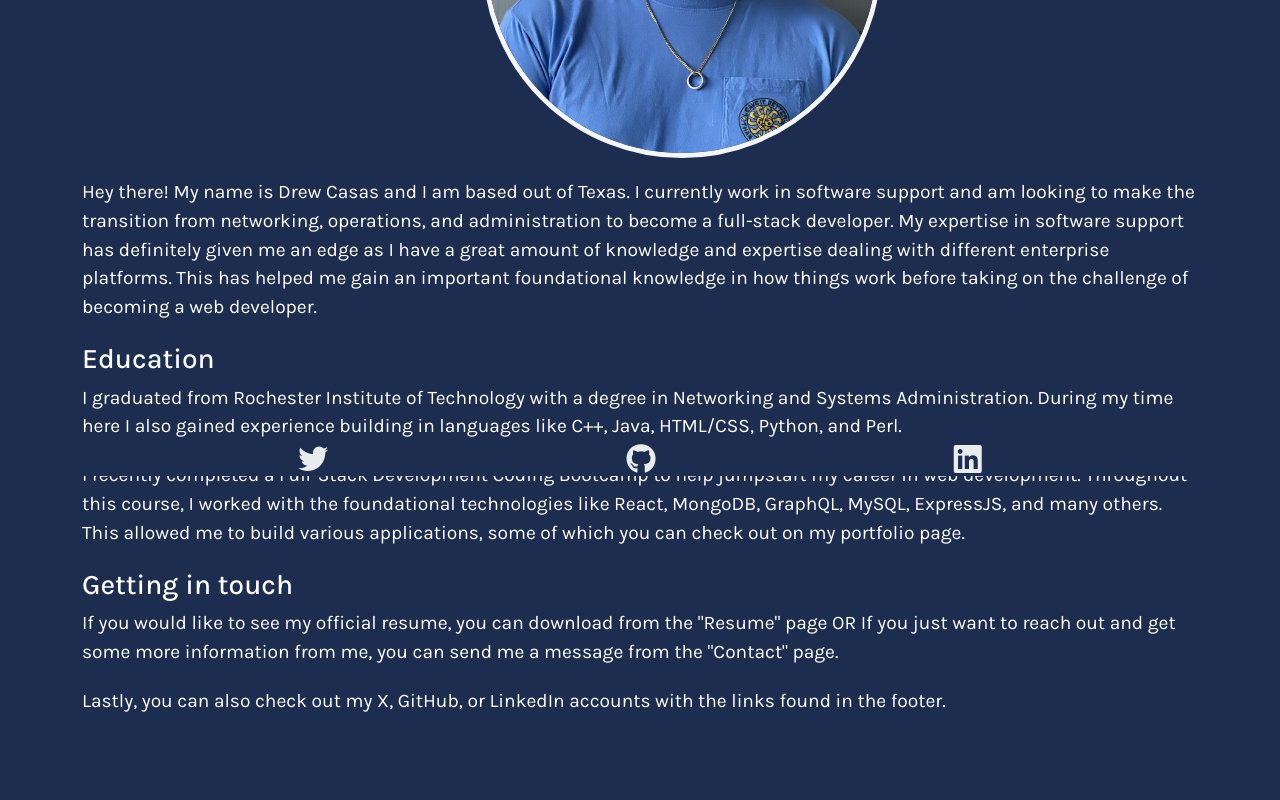
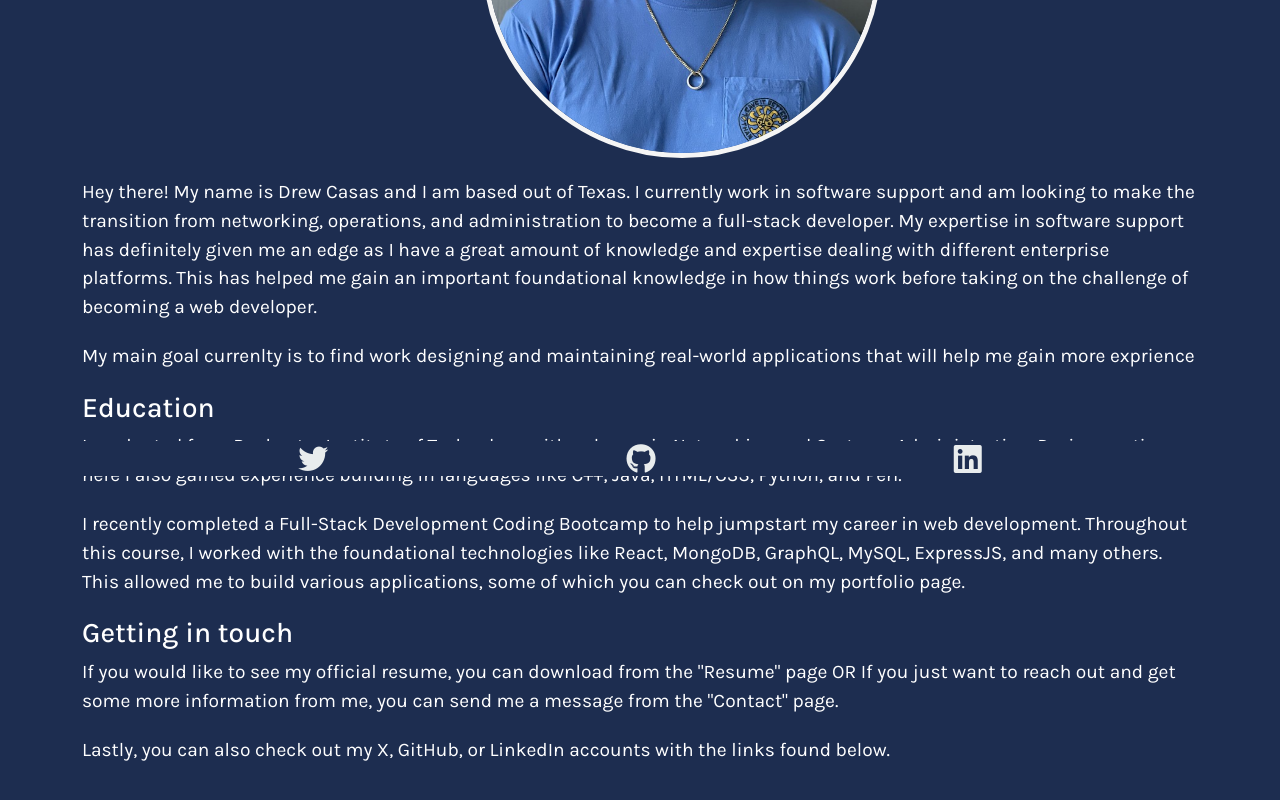
Before and after one commit to drewhouses/react-portfolio, a React (Vite) app: page / in a window 1280 px wide. Shown: the part 324-1124 px from the top of the page. Before the commit the page ends 1090 px from the top, so only its background shows below. Built offline with nearby package versions, Linux system fonts and the light colour scheme.

Commit message:
added more to about-me and removed filler text

```diff
--- a/src/pages/AboutPage.jsx
+++ b/src/pages/AboutPage.jsx
@@ -13,6 +13,10 @@ export default function AboutPage() {
         different enterprise platforms. This has helped me gain an important
         foundational knowledge in how things work before taking on the challenge
         of becoming a web developer.
+      </p>
+      <p className="aboutme-text">
+        My main goal currenlty is to find work designing and maintaining
+        real-world applications that will help me gain more exprience
       </p>
       <h3>Education</h3>
       <p className="aboutme-text">
@@ -36,7 +40,7 @@ export default function AboutPage() {
       </p>
       <p className="aboutme-text">
         Lastly, you can also check out my X, GitHub, or LinkedIn accounts with
-        the links found in the footer.
+        the links found below.
       </p>
     </div>
   );
```
